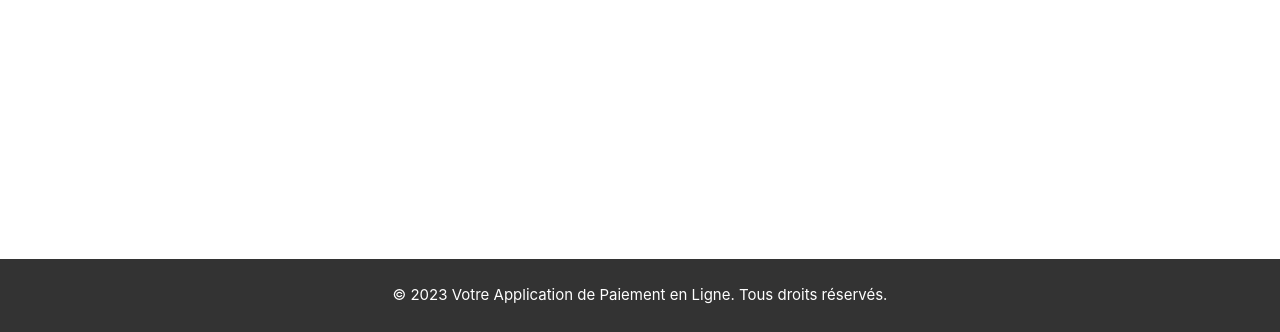
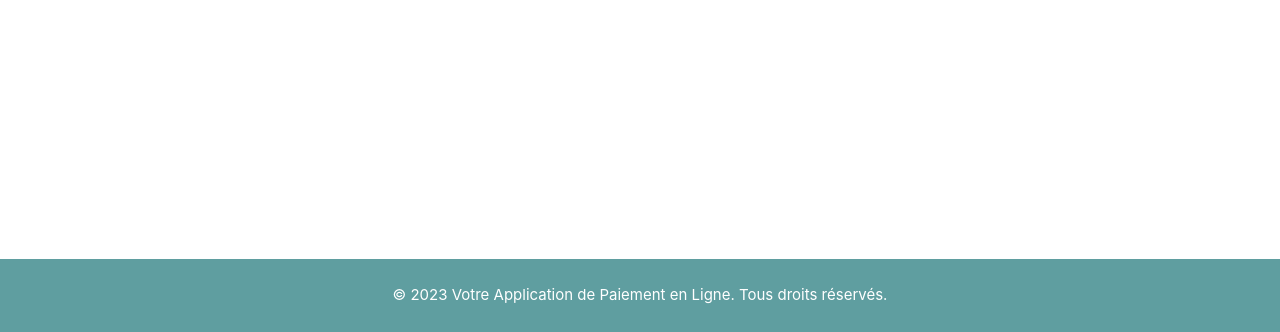
Before and after one commit to imenmoula/Facturation, a PHP site: page / in a window 1280 px wide. Shown: the part 541-873 px from the top of the page. Run offline with PHP 8.4, Linux system fonts and the light colour scheme; the visitor is signed in with stand-in values (Sample User, id 1).

Commit message:
fix style

```diff
--- a/views/includes/style.css
+++ b/views/includes/style.css
@@ -20,7 +20,7 @@ header {
 }
 
 footer {
-  background-color: #333; /* Couleur de fond du pied de page */
+  background-color: cadetblue; /* Couleur de fond du pied de page */
   color: white; /* Couleur du texte du pied de page */
   padding: 10px 0;
   text-align: center;
```
